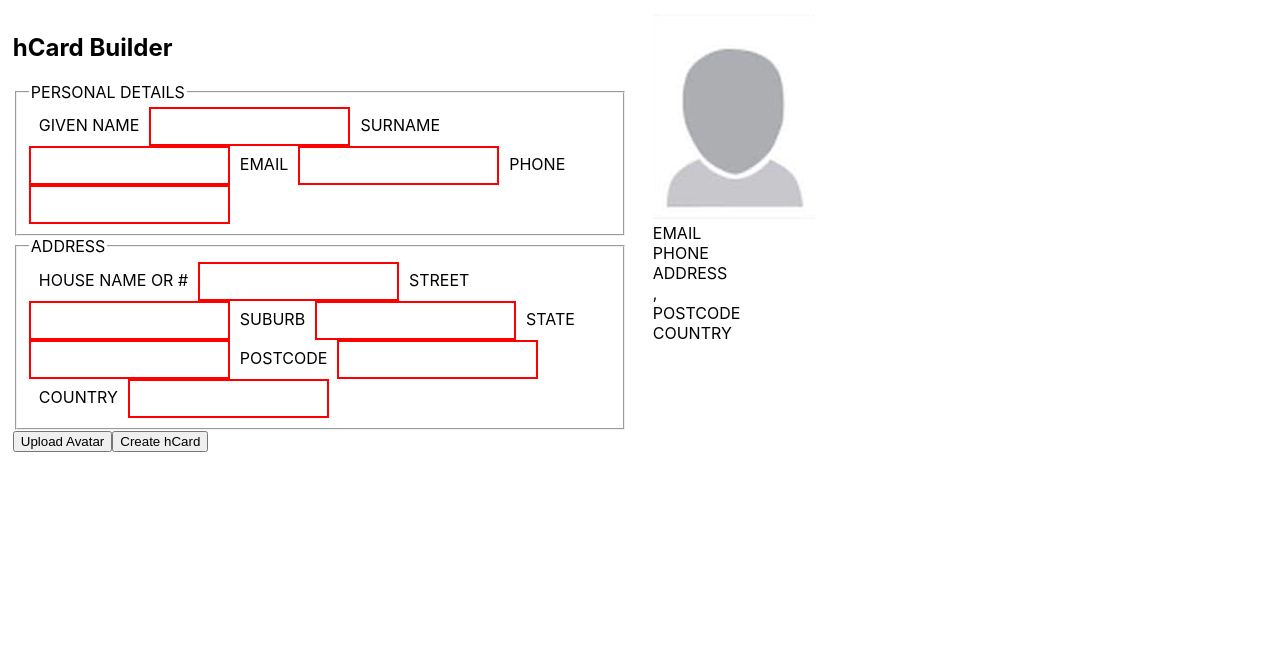
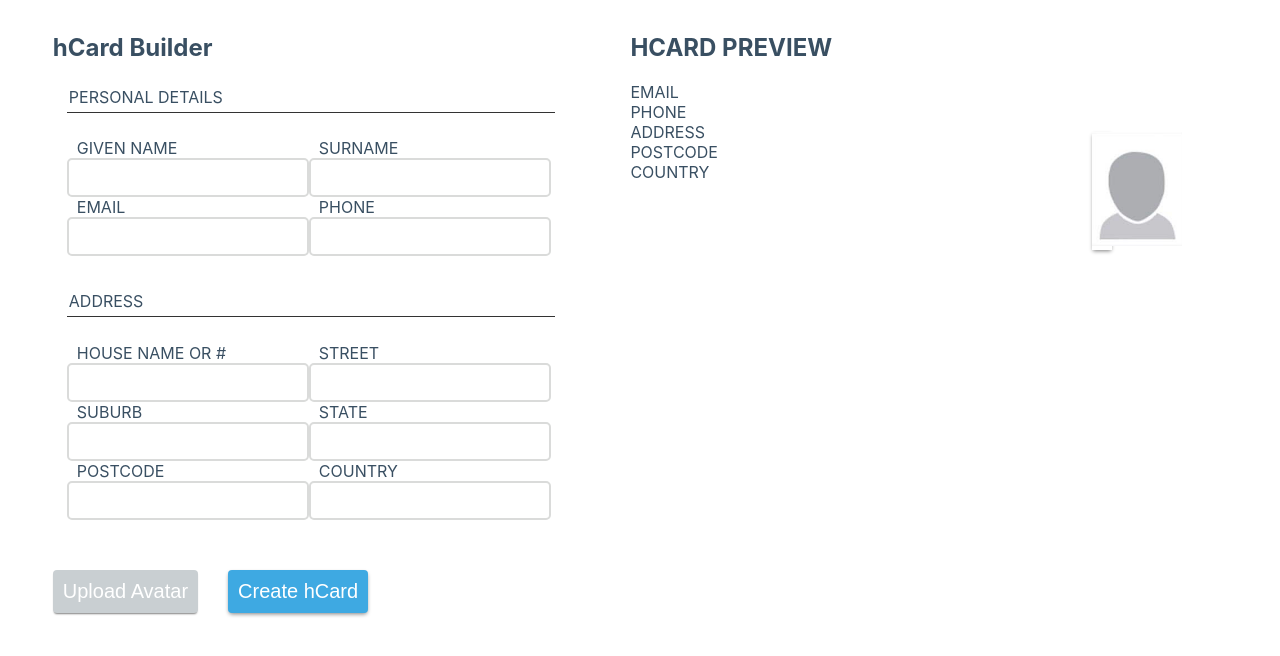
Before and after one commit to nilanarocha/hcard, a React (Create React App) app: page / in a window 1280 px wide. Shown: the top 656 px of the page. Built offline with nearby package versions, Linux system fonts and the light colour scheme.

Commit message:
styling hcard builder

```diff
--- a/src/components/HCardPreview.js
+++ b/src/components/HCardPreview.js
@@ -1,4 +1,5 @@
 import React, { Component } from 'react';
+import { ImageStyled } from '../styled';
 
 class HCardPreview extends Component {
   render() {
@@ -17,10 +18,9 @@ class HCardPreview extends Component {
     return (
       <div id="hcard-preview" className="hcard-preview">
         <div className="vcard">
-          <div className="fn">
-            {givenName} {surname}
-          </div>
-          <img src="/default-image.png" alt="hCard owner" />
+          <ImageStyled>
+            <img src="/default-image.png" alt="hCard owner" width="90px" />
+          </ImageStyled>
           <span className="n">
             {givenName} {surname}
           </span>
@@ -40,15 +40,16 @@ class HCardPreview extends Component {
             <div className="adr">
               <div className="row">
                 <span className="label">ADDRESS</span>
+
                 <span className="street-address">
                   {houseName} {street}
                 </span>
               </div>
               <div className="row">
                 <span className="label"></span>
-                <span className="locality">{suburb}, </span>
+                <span className="locality">{suburb}</span>
 
-                <span className="region">{state}</span>
+                {state && <span className="region">, {state}</span>}
               </div>
               <div className="col row">
                 <span className="label">POSTCODE</span>
--- a/src/components/InputWithLabel.js
+++ b/src/components/InputWithLabel.js
@@ -1,14 +1,18 @@
 import React, { Component } from 'react';
-import { LabelStyled, InputStyled } from '../styled';
+import {
+  LabelStyled,
+  InputStyled,
+  InputWithLabelWrapperStyled,
+} from '../styled';
 
 class InputWithLabel extends Component {
   render() {
     const { handleOnChange, name, label } = this.props;
     return (
-      <>
+      <InputWithLabelWrapperStyled>
         <LabelStyled>{label}</LabelStyled>
         <InputStyled type="text" name={name} onChange={handleOnChange} />
-      </>
+      </InputWithLabelWrapperStyled>
     );
   }
 }
--- a/src/pages/MainPage.js
+++ b/src/pages/MainPage.js
@@ -2,7 +2,14 @@ import React, { Component } from 'react';
 import InputWithLabel from '../components/InputWithLabel';
 import HCardPreview from '../components/HCardPreview';
 
-import { SectionStyled } from '../styled';
+import {
+  SectionStyled,
+  ButtonUploadStyled,
+  ButtonCreateStyled,
+  FormGroupStyled,
+  LegendStyled,
+  FielsetStyled,
+} from '../styled';
 
 class MainPage extends Component {
   constructor(props) {
@@ -70,9 +77,10 @@ class MainPage extends Component {
         <SectionStyled>
           <h1>hCard Builder</h1>
           <form>
-            <fieldset>
-              <legend>PERSONAL DETAILS</legend>
+            <FielsetStyled>
+              <LegendStyled>PERSONAL DETAILS</LegendStyled>
 
+              <FormGroupStyled>
                 <InputWithLabel
                   label={'GIVEN NAME'}
                   name={'givenName'}
@@ -83,6 +91,8 @@ class MainPage extends Component {
                   name={'surname'}
                   handleOnChange={this.onInputChange}
                 />
+              </FormGroupStyled>
+              <FormGroupStyled>
                 <InputWithLabel
                   label={'EMAIL'}
                   name={'email'}
@@ -93,10 +103,11 @@ class MainPage extends Component {
                   name={'phone'}
                   handleOnChange={this.onInputChange}
                 />
-            </fieldset>
-            <fieldset>
-              <legend>ADDRESS</legend>
-
+              </FormGroupStyled>
+            </FielsetStyled>
+            <FielsetStyled>
+              <LegendStyled>ADDRESS</LegendStyled>
+              <FormGroupStyled>
                 <InputWithLabel
                   label={'HOUSE NAME OR #'}
                   name={'houseName'}
@@ -107,6 +118,8 @@ class MainPage extends Component {
                   name={'street'}
                   handleOnChange={this.onInputChange}
                 />
+              </FormGroupStyled>
+              <FormGroupStyled>
                 <InputWithLabel
                   label={'SUBURB'}
                   name={'suburb'}
@@ -117,6 +130,8 @@ class MainPage extends Component {
                   name={'state'}
                   handleOnChange={this.onInputChange}
                 />
+              </FormGroupStyled>
+              <FormGroupStyled>
                 <InputWithLabel
                   label={'POSTCODE'}
                   name={'postcode'}
@@ -127,14 +142,18 @@ class MainPage extends Component {
                   name={'country'}
                   handleOnChange={this.onInputChange}
                 />
-            </fieldset>
+              </FormGroupStyled>
+            </FielsetStyled>
           </form>
-          <button name="upload">Upload Avatar</button>
-          <button name="create" onClick={this.downloadHCardFile}>
+
+          <ButtonUploadStyled name="upload">Upload Avatar</ButtonUploadStyled>
+          <ButtonCreateStyled name="create" onClick={this.downloadHCardFile}>
             Create hCard
-          </button>
+          </ButtonCreateStyled>
         </SectionStyled>
+
         <SectionStyled>
+          <h1>HCARD PREVIEW</h1>
           <HCardPreview
             givenName={givenName}
             surname={surname}
--- a/src/styled.js
+++ b/src/styled.js
@@ -1,17 +1,101 @@
 import styled from '@emotion/styled';
+
+// Form styles
+
+const FormGroupStyled = styled.div`
+  display: flex;
+  flex: 1;
+`;
+
+const LegendStyled = styled.legend`
+  border-bottom: 1px solid #333;
+  width: 100%;
+  padding-top: 5px;
+  padding-bottom: 5px;
+  margin-bottom: 20px;
+`;
+
+const FielsetStyled = styled.fieldset`
+  border: none;
+  margin-bottom: 20px;
+`;
+
+const InputWithLabelWrapperStyled = styled.div`
+  display: inline-block;
+  min-width: 50%;
+`;
 
 const InputStyled = styled.input`
   padding: 10px;
-  border: 2px solid red;
+  border: 2px solid #dadbda;
+  border-radius: 5px;
+  display: flex;
+  width: 90%;
 `;
 
 const LabelStyled = styled.label`
   padding: 10px;
+  color: bold #586d7e;
+  font-size: small:
 `;
+
+// End Form styles
+
 const SectionStyled = styled.section`
   float: left;
-  width: 48%;
+  width: 40%;
   padding: 1%;
+  margin-left: 40px;
+  color: #394f62;
 `;
 
-export { InputStyled, LabelStyled, SectionStyled };
+const ButtonUploadStyled = styled.button`
+  background-color: #c9cfd2;
+  color: white;
+  margin-top: 20px;
+  margin-bottom: 20px;
+  margind-right: 20px;
+  padding: 10px;
+  border: 0;
+  border-radius: 4px;
+  font-size: 20px;
+  text-decoration: bold:
+  width: 100%;
+  box-shadow: 0 2px 2px -1px grey;
+`;
+
+const ButtonCreateStyled = styled.button`
+  background: #3ea9e2;
+  color: white;
+  margin-top: 20px;
+  margin-bottom: 20px;
+  margin-left: 30px;
+  padding: 10px;
+  border: 0;
+  border-radius: 4px;
+  font-size: 20px;
+  text-decoration: bold:
+  width: 100%;
+  box-shadow: 0 2px 4px -1px grey;
+`;
+
+const ImageStyled = styled.image`
+  float: right;
+  width: 20px;
+  margin-right: 30px;
+  box-shadow: 0 2px 4px -1px grey;
+  margin-top: 50px;
+`;
+
+export {
+  FormGroupStyled,
+  InputWithLabelWrapperStyled,
+  FielsetStyled,
+  InputStyled,
+  LabelStyled,
+  SectionStyled,
+  ButtonUploadStyled,
+  ButtonCreateStyled,
+  ImageStyled,
+  LegendStyled,
+};
```
Lines whose indentation alone changed are shown as unchanged.
